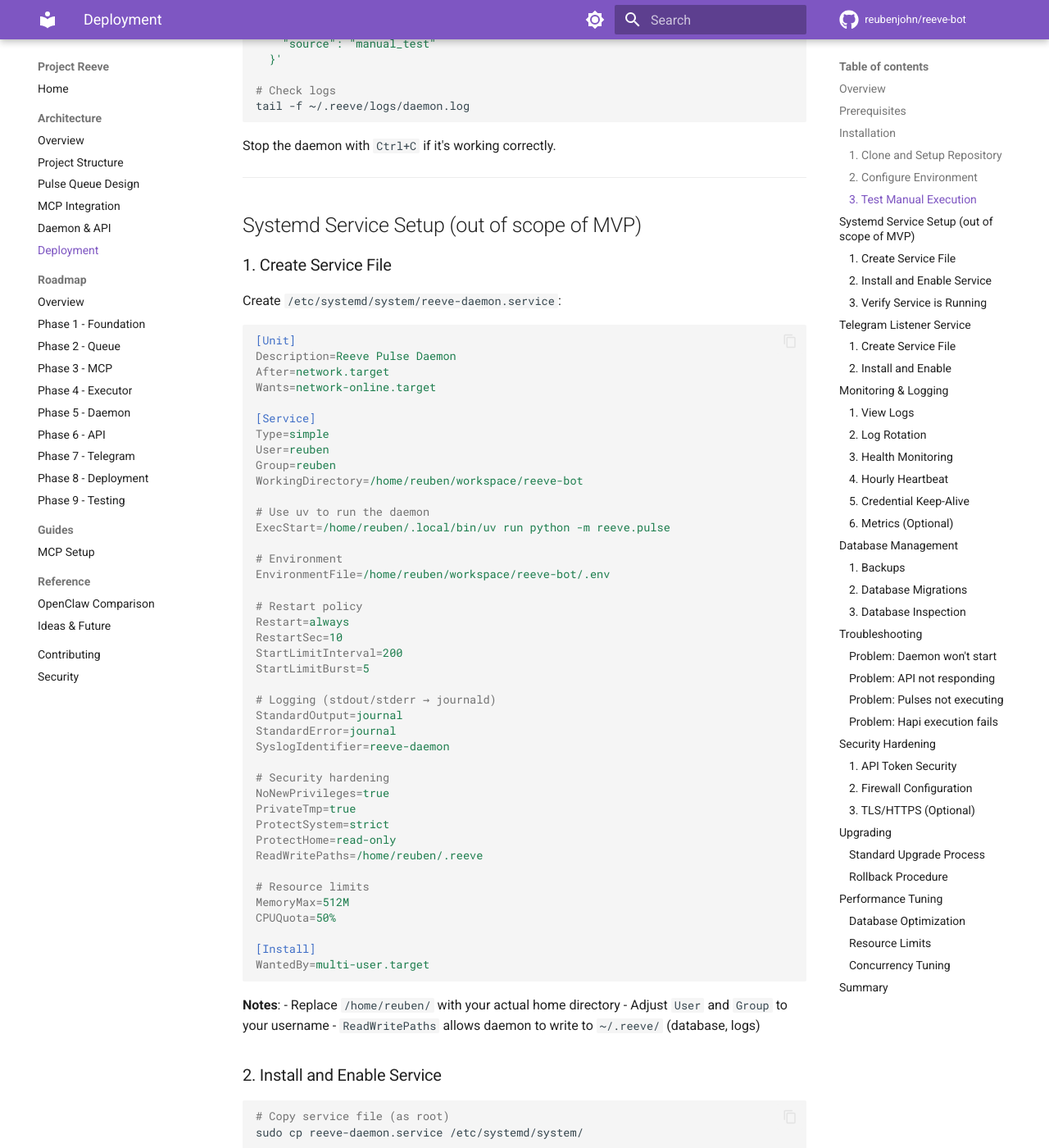
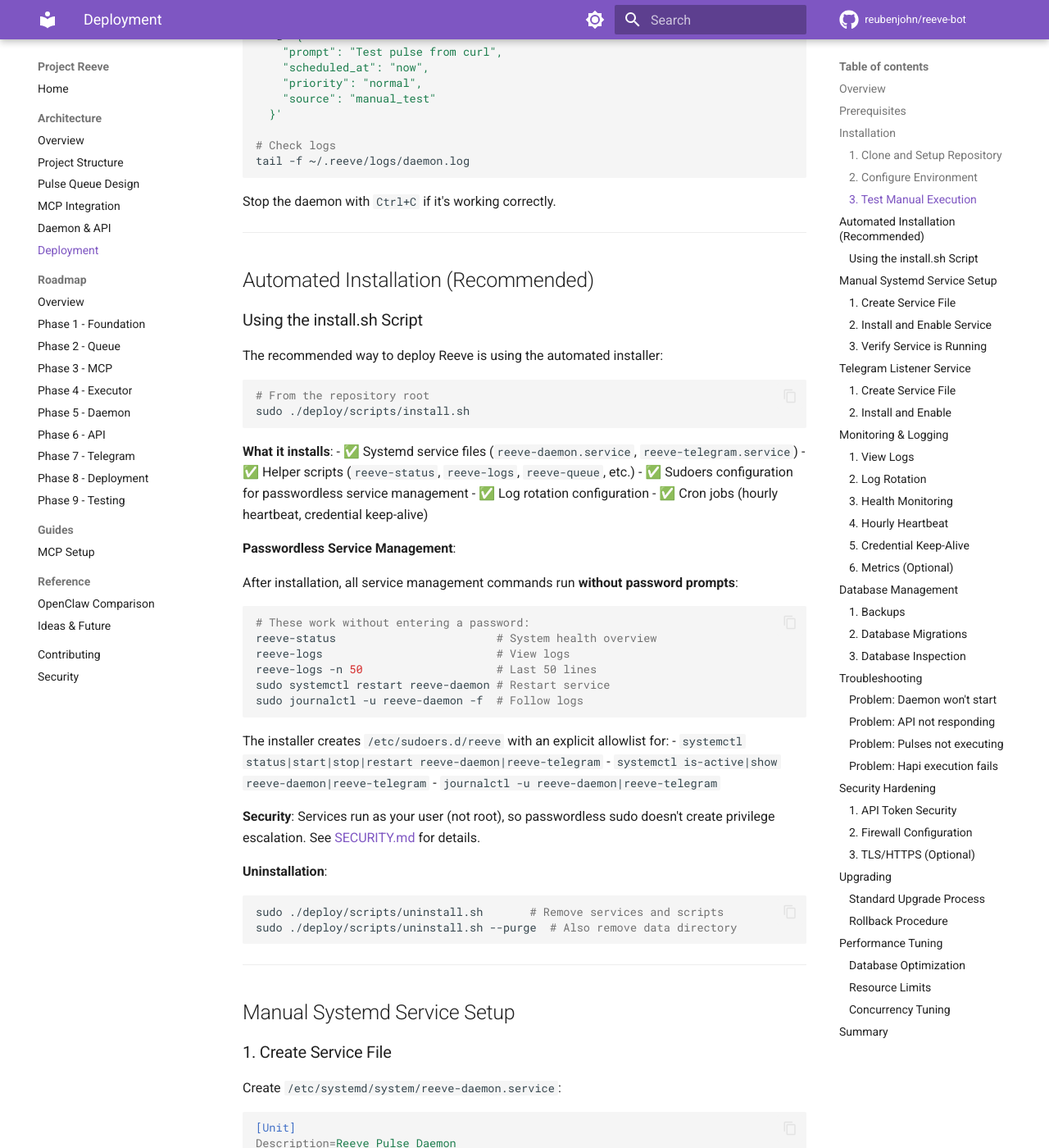
Before and after one commit to reubenjohn/reeve_bot, an MkDocs documentation site: the page built from docs/architecture/deployment.md, in a window 1280 px wide and 1400 px high, scrolled down 2031 px. Shown: the whole window at 82% size. Built offline with MkDocs 1.6.1 and Material for MkDocs 9.7.7, drawn with Linux system fonts in a browser that asks for light colours; comment, search, counter and statistics services are not loaded; some of the changed text lies outside the part shown.

Commit message:
feat: Add passwordless sudo configuration for service management
Enable passwordless service management by creating sudoers configuration
with explicit command allowlist. This eliminates the need to enter a
password for every systemctl and journalctl command while maintaining
security through non-root service execution.

Changes:
- Created /etc/sudoers.d/reeve template with explicit allowlist
- Updated helper scripts (reeve-status, reeve-logs, reeve-health-check)
  to use sudo prefix for systemctl/journalctl calls
- Extended install.sh to validate and install sudoers configuration
- Extended uninstall.sh to remove sudoers configuration
- Documented security model and threat analysis in SECURITY.md
- Updated deployment.md with automated installation section
- Updated CLAUDE.md with passwordless sudo notes

Security:
- Services run as regular user (not root), preventing privilege escalation
- Only specific commands allowed: systemctl/journalctl for reeve services
- Installed scripts are root-owned in /usr/local/bin
- Sudoers syntax validated with visudo before installation

Co-Authored-By: Claude Sonnet 4.5 <noreply@anthropic.com>

````diff
--- a/docs/architecture/deployment.md
+++ b/docs/architecture/deployment.md
@@ -3,6 +3,8 @@
 ## Overview
 
 This guide covers production deployment of the Pulse Daemon, including systemd service configuration, monitoring, logging, and troubleshooting.
+
+> **Quick Start**: Use the [automated installer](#automated-installation-recommended) for one-command setup with passwordless service management.
 
 ## Prerequisites
 
@@ -102,7 +104,53 @@ Stop the daemon with `Ctrl+C` if it's working correctly.
 
 ---
 
-## Systemd Service Setup (out of scope of MVP)
+## Automated Installation (Recommended)
+
+### Using the install.sh Script
+
+The recommended way to deploy Reeve is using the automated installer:
+
+```bash
+# From the repository root
+sudo ./deploy/scripts/install.sh
+```
+
+**What it installs**:
+- ✅ Systemd service files (`reeve-daemon.service`, `reeve-telegram.service`)
+- ✅ Helper scripts (`reeve-status`, `reeve-logs`, `reeve-queue`, etc.)
+- ✅ Sudoers configuration for passwordless service management
+- ✅ Log rotation configuration
+- ✅ Cron jobs (hourly heartbeat, credential keep-alive)
+
+**Passwordless Service Management**:
+
+After installation, all service management commands run **without password prompts**:
+
+```bash
+# These work without entering a password:
+reeve-status                        # System health overview
+reeve-logs                          # View logs
+reeve-logs -n 50                    # Last 50 lines
+sudo systemctl restart reeve-daemon # Restart service
+sudo journalctl -u reeve-daemon -f  # Follow logs
+```
+
+The installer creates `/etc/sudoers.d/reeve` with an explicit allowlist for:
+- `systemctl status|start|stop|restart reeve-daemon|reeve-telegram`
+- `systemctl is-active|show reeve-daemon|reeve-telegram`
+- `journalctl -u reeve-daemon|reeve-telegram`
+
+**Security**: Services run as your user (not root), so passwordless sudo doesn't create privilege escalation. See [SECURITY.md](../../SECURITY.md#sudoers-configuration) for details.
+
+**Uninstallation**:
+```bash
+sudo ./deploy/scripts/uninstall.sh       # Remove services and scripts
+sudo ./deploy/scripts/uninstall.sh --purge  # Also remove data directory
+```
+
+---
+
+## Manual Systemd Service Setup
 
 ### 1. Create Service File
 
@@ -182,12 +230,14 @@ sudo systemctl status reeve-daemon
 # Check process
 ps aux | grep "reeve.pulse.daemon"
 
-# Check logs
+# Check logs (no password prompt if using install.sh)
 sudo journalctl -u reeve-daemon -f
 
 # Test API
 curl http://localhost:8765/api/health
 ```
+
+> **Note**: If you used `install.sh`, `sudo` commands for reeve services won't prompt for a password.
 
 ---
 
@@ -250,6 +300,8 @@ sudo systemctl status reeve-telegram
 ## Monitoring & Logging
 
 ### 1. View Logs
+
+> **Note**: All `sudo journalctl` commands run without password prompt after `install.sh`.
 
 **Daemon logs**:
 ```bash
````
Also changed, not shown: CLAUDE.md (+4 -1 lines), SECURITY.md (+29 -0 lines), 6 other files.
